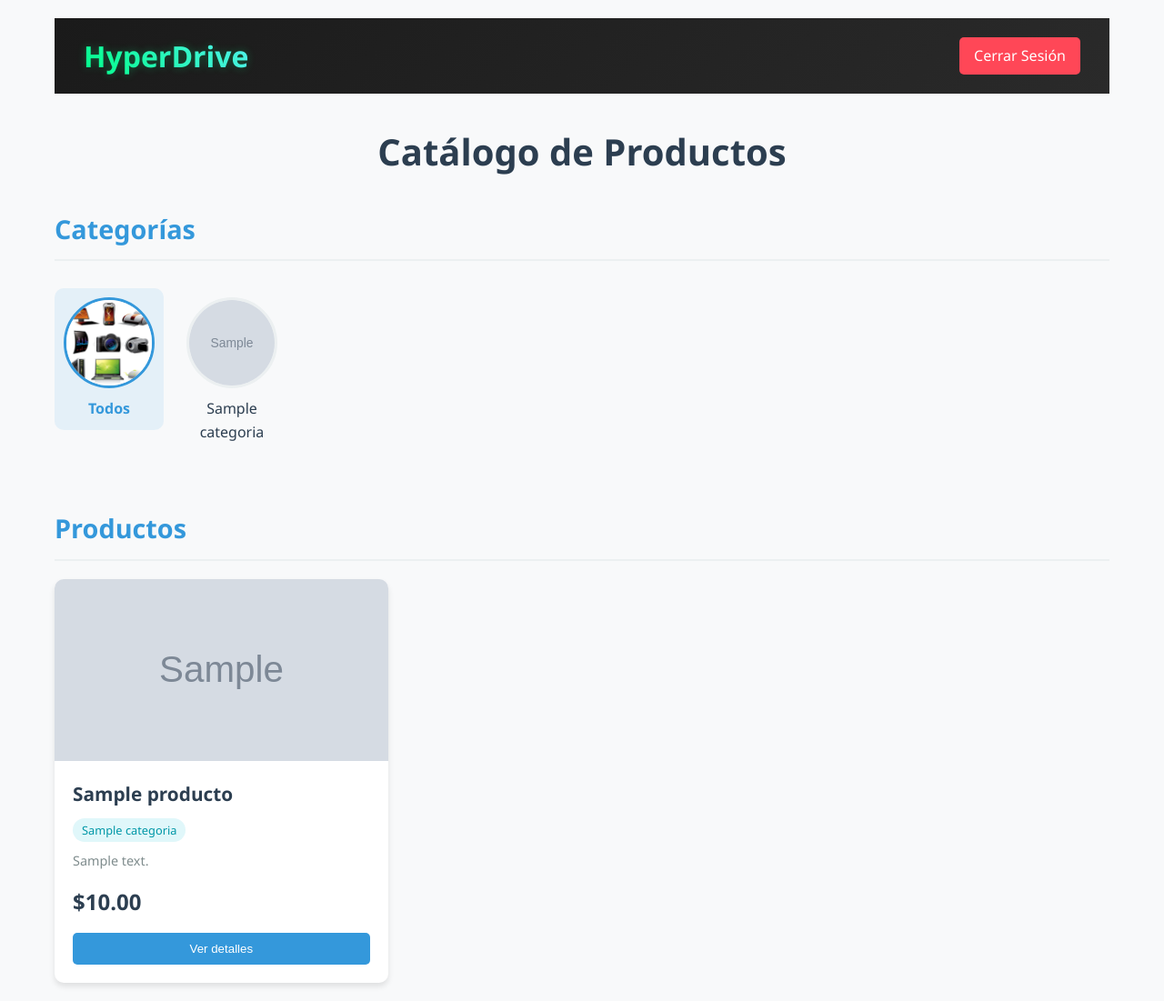
After one commit to Neptune-Drunk/DS6-Proyecto2, a PHP site: page /catalogo.php in a window 1280 px wide. The commit adds this page. Shown: the whole page at 91% size. Run offline with PHP 8.4, Linux system fonts and the light colour scheme; tables that the repository leaves empty hold one stand-in row (values such as "Sample post"); grey boxes marked "Sample" are stand-in pictures.

Commit message:
Desarrollo del Catalogo Funcional

```diff
--- a/autenticar.php
+++ b/autenticar.php
@@ -22,7 +22,7 @@ if ($username && $password) {
                 header('Location: dashboard.php');
                 exit();
             } elseif ($rol === 'Consulta') {
-                header('Location: consulta.php');
+                header('Location: catalogo.php');
                 exit();
             } else {
                 echo 'Rol no válido.';
--- /dev/null
+++ b/catalogo.css
@@ -0,0 +1,399 @@
+/* Estilos generales */
+* {
+  margin: 0;
+  padding: 0;
+  box-sizing: border-box;
+}
+
+body {
+  font-family: "Segoe UI", Tahoma, Geneva, Verdana, sans-serif;
+  line-height: 1.6;
+  color: #333;
+  background-color: #f8f9fa;
+}
+
+.container {
+  max-width: 1200px;
+  margin: 0 auto;
+  padding: 20px;
+}
+
+header {
+  text-align: center;
+  margin-bottom: 30px;
+}
+
+h1 {
+  font-size: 2.5rem;
+  color: #2c3e50;
+  margin-bottom: 10px;
+}
+
+h2 {
+  font-size: 1.8rem;
+  color: #3498db;
+  margin-bottom: 20px;
+  padding-bottom: 10px;
+  border-bottom: 2px solid #ecf0f1;
+}
+
+/* Top Header Styles */
+.top-header {
+    display: flex;
+    justify-content: space-between;
+    align-items: center;
+    padding: 1rem 2rem;
+    background: linear-gradient(135deg, #1a1a1a, #2a2a2a);
+    color: white;
+    margin-bottom: 2rem;
+}
+
+.company-name {
+    font-size: 2rem;
+    font-weight: bold;
+    background: linear-gradient(45deg, #00ff87, #60efff);
+    -webkit-background-clip: text;
+    -webkit-text-fill-color: transparent;
+    text-shadow: 0 0 10px rgba(0,255,135,0.3);
+}
+
+.logout-btn {
+    padding: 0.5rem 1rem;
+    background: #ff4757;
+    color: white;
+    border: none;
+    border-radius: 5px;
+    cursor: pointer;
+    transition: all 0.3s ease;
+    text-decoration: none;
+}
+
+.logout-btn:hover {
+    background: #ff6b81;
+    transform: translateY(-2px);
+}
+
+/* Estilos para las categorías */
+.categorias-container {
+  margin-bottom: 40px;
+}
+
+.categorias-wrapper {
+  position: relative;
+  overflow-x: auto;
+  padding-bottom: 10px;
+}
+
+.categorias {
+  display: flex;
+  gap: 15px;
+  padding: 10px 0;
+  min-width: 100%;
+}
+
+.categoria-item {
+  flex: 0 0 auto;
+  text-align: center;
+}
+
+.categoria-item input[type="radio"] {
+  display: none;
+}
+
+.categoria-label {
+  display: flex;
+  flex-direction: column;
+  align-items: center;
+  cursor: pointer;
+  transition: transform 0.2s;
+  padding: 10px;
+  border-radius: 10px;
+  width: 120px;
+}
+
+.categoria-label:hover {
+  transform: translateY(-5px);
+}
+
+.categoria-imagen {
+  width: 100px;
+  height: 100px;
+  border-radius: 50%;
+  overflow: hidden;
+  margin-bottom: 10px;
+  border: 3px solid #ecf0f1;
+  transition: border-color 0.3s;
+}
+
+.categoria-imagen img {
+  width: 100%;
+  height: 100%;
+  object-fit: cover;
+}
+
+.categoria-item input[type="radio"]:checked + .categoria-label .categoria-imagen {
+  border-color: #3498db;
+}
+
+.categoria-item input[type="radio"]:checked + .categoria-label {
+  background-color: rgba(52, 152, 219, 0.1);
+}
+
+.categoria-label span {
+  font-weight: 500;
+  color: #2c3e50;
+  transition: color 0.3s;
+}
+
+.categoria-item input[type="radio"]:checked + .categoria-label span {
+  color: #3498db;
+  font-weight: 600;
+}
+
+/* Estilos para los productos */
+.productos-grid {
+  display: grid;
+  grid-template-columns: repeat(auto-fill, minmax(300px, 1fr));
+  gap: 30px;
+}
+
+.producto-card {
+  background-color: #fff;
+  border-radius: 10px;
+  overflow: hidden;
+  box-shadow: 0 4px 6px rgba(0, 0, 0, 0.1);
+  transition: transform 0.3s, box-shadow 0.3s;
+}
+
+.producto-card:hover {
+  transform: translateY(-10px);
+  box-shadow: 0 10px 20px rgba(0, 0, 0, 0.15);
+}
+
+.producto-imagen {
+  height: 200px;
+  overflow: hidden;
+}
+
+.producto-imagen img {
+  width: 100%;
+  height: 100%;
+  object-fit: cover;
+  transition: transform 0.5s;
+}
+
+.producto-card:hover .producto-imagen img {
+  transform: scale(1.05);
+}
+
+.producto-info {
+  padding: 20px;
+}
+
+.producto-info h3 {
+  font-size: 1.3rem;
+  margin-bottom: 10px;
+  color: #2c3e50;
+}
+
+.producto-categoria {
+  display: inline-block;
+  background-color: #e0f7fa;
+  color: #0097a7;
+  padding: 3px 10px;
+  border-radius: 15px;
+  font-size: 0.8rem;
+  margin-bottom: 10px;
+}
+
+.producto-descripcion {
+  color: #7f8c8d;
+  margin-bottom: 15px;
+  font-size: 0.9rem;
+  line-height: 1.5;
+}
+
+.producto-precio {
+  font-size: 1.5rem;
+  font-weight: 700;
+  color: #2c3e50;
+  margin-bottom: 15px;
+}
+
+.btn-detalles {
+  background-color: #3498db;
+  color: white;
+  border: none;
+  padding: 10px 15px;
+  border-radius: 5px;
+  cursor: pointer;
+  font-weight: 500;
+  transition: background-color 0.3s;
+  width: 100%;
+}
+
+.btn-detalles:hover {
+  background-color: #2980b9;
+}
+
+.no-productos {
+  text-align: center;
+  padding: 50px 0;
+  color: #7f8c8d;
+  font-size: 1.2rem;
+}
+
+/* Modal de detalles */
+.modal {
+  display: none;
+  position: fixed;
+  z-index: 1000;
+  left: 0;
+  top: 0;
+  width: 100%;
+  height: 100%;
+  background-color: rgba(0, 0, 0, 0.7);
+  overflow: auto;
+}
+
+.modal-content {
+  background-color: #fff;
+  margin: 5% auto;
+  padding: 30px;
+  border-radius: 10px;
+  width: 80%;
+  max-width: 800px;
+  position: relative;
+  animation: modalFadeIn 0.3s;
+}
+
+@keyframes modalFadeIn {
+  from {
+    opacity: 0;
+    transform: translateY(-50px);
+  }
+  to {
+    opacity: 1;
+    transform: translateY(0);
+  }
+}
+
+.close-modal {
+  position: absolute;
+  top: 15px;
+  right: 20px;
+  font-size: 28px;
+  font-weight: bold;
+  color: #7f8c8d;
+  cursor: pointer;
+}
+
+.close-modal:hover {
+  color: #2c3e50;
+}
+
+.producto-detalle {
+  display: flex;
+  flex-wrap: wrap;
+  gap: 30px;
+}
+
+.producto-detalle-imagen {
+  flex: 1;
+  min-width: 300px;
+  border-radius: 10px;
+  overflow: hidden;
+}
+
+.producto-detalle-imagen img {
+  width: 100%;
+  height: auto;
+  display: block;
+}
+
+.producto-detalle-info {
+  flex: 1;
+  min-width: 300px;
+}
+
+.producto-detalle-info h3 {
+  font-size: 1.8rem;
+  margin-bottom: 15px;
+  color: #2c3e50;
+}
+
+.producto-detalle-categoria {
+  display: inline-block;
+  background-color: #e0f7fa;
+  color: #0097a7;
+  padding: 5px 15px;
+  border-radius: 20px;
+  font-size: 0.9rem;
+  margin-bottom: 15px;
+}
+
+.producto-detalle-descripcion {
+  color: #34495e;
+  margin-bottom: 20px;
+  line-height: 1.7;
+}
+
+.producto-detalle-precio {
+  font-size: 2rem;
+  font-weight: 700;
+  color: #2c3e50;
+  margin-bottom: 20px;
+}
+
+/* Responsive */
+@media (max-width: 768px) {
+  .productos-grid {
+    grid-template-columns: repeat(auto-fill, minmax(250px, 1fr));
+    gap: 20px;
+  }
+
+  .modal-content {
+    width: 95%;
+    padding: 20px;
+  }
+
+  .producto-detalle {
+    flex-direction: column;
+  }
+
+  .categoria-label {
+    width: 100px;
+  }
+
+  .categoria-imagen {
+    width: 80px;
+    height: 80px;
+  }
+}
+
+@media (max-width: 480px) {
+  .productos-grid {
+    grid-template-columns: 1fr;
+  }
+
+  h1 {
+    font-size: 2rem;
+  }
+
+  h2 {
+    font-size: 1.5rem;
+  }
+
+  .categoria-label {
+    width: 80px;
+  }
+
+  .categoria-imagen {
+    width: 60px;
+    height: 60px;
+  }
+
+  .categoria-label span {
+    font-size: 0.8rem;
+  }
+}
--- /dev/null
+++ b/catalogo.php
@@ -0,0 +1,126 @@
+<?php
+// Conexión a la base de datos
+require_once 'conexion.php';
+
+// Obtener todas las categorías
+$query_categorias = "SELECT * FROM Categorias ORDER BY Nombre";
+$result_categorias = $conn->query($query_categorias);
+$categorias = [];
+if ($result_categorias->num_rows > 0) {
+    while ($row = $result_categorias->fetch_assoc()) {
+        $categorias[] = $row;
+    }
+}
+
+// Obtener todos los productos o filtrar por categoría
+$categoria_id = isset($_GET['categoria']) ? intval($_GET['categoria']) : 0;
+$where_clause = $categoria_id > 0 ? "WHERE p.ID_categorias = $categoria_id" : "";
+
+$query_productos = "SELECT p.*, c.Nombre as CategoriaNombre
+                    FROM Productos p
+                    LEFT JOIN Categorias c ON p.ID_categorias = c.Id
+                    $where_clause
+                    ORDER BY p.Nombre";
+$result_productos = $conn->query($query_productos);
+$productos = [];
+if ($result_productos->num_rows > 0) {
+    while ($row = $result_productos->fetch_assoc()) {
+        $productos[] = $row;
+    }
+}
+
+$conn->close();
+?>
+
+<!DOCTYPE html>
+<html lang="es">
+<head>
+    <meta charset="UTF-8">
+    <meta name="viewport" content="width=device-width, initial-scale=1.0">
+    <title>Catálogo de Productos</title>
+    <link rel="stylesheet" href="catalogo.css">
+</head>
+<body>
+    <div class="container">
+        <div class="top-header">
+            <div class="company-name">HyperDrive</div>
+            <a href="login.php" class="logout-btn">Cerrar Sesión</a>
+        </div>
+        <header>
+            <h1>Catálogo de Productos</h1>
+        </header>
+
+        <!-- Sección de categorías -->
+        <section class="categorias-container">
+            <h2>Categorías</h2>
+            <div class="categorias-wrapper">
+                <div class="categorias">
+                    <div class="categoria-item">
+                        <input type="radio" name="categoria" id="cat-todos" value="0" <?php echo $categoria_id == 0 ? 'checked' : ''; ?>>
+                        <label for="cat-todos" class="categoria-label">
+                            <div class="categoria-imagen">
+                                <img src="TODOS.jpg" alt="Todos">
+                            </div>
+                            <span>Todos</span>
+                        </label>
+                    </div>
+
+                    <?php foreach ($categorias as $categoria): ?>
+                    <div class="categoria-item">
+                        <input type="radio" name="categoria" id="cat-<?php echo $categoria['Id']; ?>" value="<?php echo $categoria['Id']; ?>" <?php echo $categoria_id == $categoria['Id'] ? 'checked' : ''; ?>>
+                        <label for="cat-<?php echo $categoria['Id']; ?>" class="categoria-label">
+                            <div class="categoria-imagen">
+                                <img src="<?php echo !empty($categoria['ImagenUrl']) ? $categoria['ImagenUrl'] : 'https://via.placeholder.com/100x100?text=' . urlencode($categoria['Nombre']); ?>"
+                                    alt="<?php echo htmlspecialchars($categoria['Nombre']); ?>"
+                                    onerror="this.src='NOTEXTURE.jpeg'">
+                            </div>
+                            <span><?php echo htmlspecialchars($categoria['Nombre']); ?></span>
+                        </label>
+                    </div>
+                    <?php endforeach; ?>
+                </div>
+            </div>
+        </section>
+
+        <!-- Sección de productos -->
+        <section class="productos-container">
+            <h2>Productos <?php echo $categoria_id > 0 ? 'de ' . htmlspecialchars($categorias[array_search($categoria_id, array_column($categorias, 'Id'))]['Nombre']) : ''; ?></h2>
+
+            <?php if (empty($productos)): ?>
+                <div class="no-productos">
+                    <p>No hay productos disponibles en esta categoría.</p>
+                </div>
+            <?php else: ?>
+                <div class="productos-grid">
+                    <?php foreach ($productos as $producto): ?>
+                    <div class="producto-card">
+                        <div class="producto-imagen">
+                            <img src="<?php echo !empty($producto['ImagenUrl']) ? $producto['ImagenUrl'] : 'https://via.placeholder.com/300x200?text=' . urlencode($producto['Nombre']); ?>"
+                                alt="<?php echo htmlspecialchars($producto['Nombre']); ?>"
+                                onerror="this.src='NOTEXTURE.jpeg'">
+                        </div>
+                        <div class="producto-info">
+                            <h3><?php echo htmlspecialchars($producto['Nombre']); ?></h3>
+                            <p class="producto-categoria"><?php echo htmlspecialchars($producto['CategoriaNombre']); ?></p>
+                            <p class="producto-descripcion"><?php echo htmlspecialchars(substr($producto['Descripcion'], 0, 100)) . (strlen($producto['Descripcion']) > 100 ? '...' : ''); ?></p>
+                            <div class="producto-precio">$<?php echo number_format($producto['Precio'], 2); ?></div>
+                            <button class="btn-detalles" data-id="<?php echo $producto['Id']; ?>">Ver detalles</button>
+                        </div>
+                    </div>
+                    <?php endforeach; ?>
+                </div>
+            <?php endif; ?>
+        </section>
+    </div>
+
+    <!-- Modal de detalles del producto -->
+    <div id="productoModal" class="modal">
+        <div class="modal-content">
+            <span class="close-modal">&times;</span>
+            <div id="productoDetalles"></div>
+        </div>
+    </div>
+
+    <script src="catalogo.js"></script>
+</body>
+</html>
```
Also changed, not shown: catalogo.js (added, +82 -0 lines), TODOS.jpg (added).
